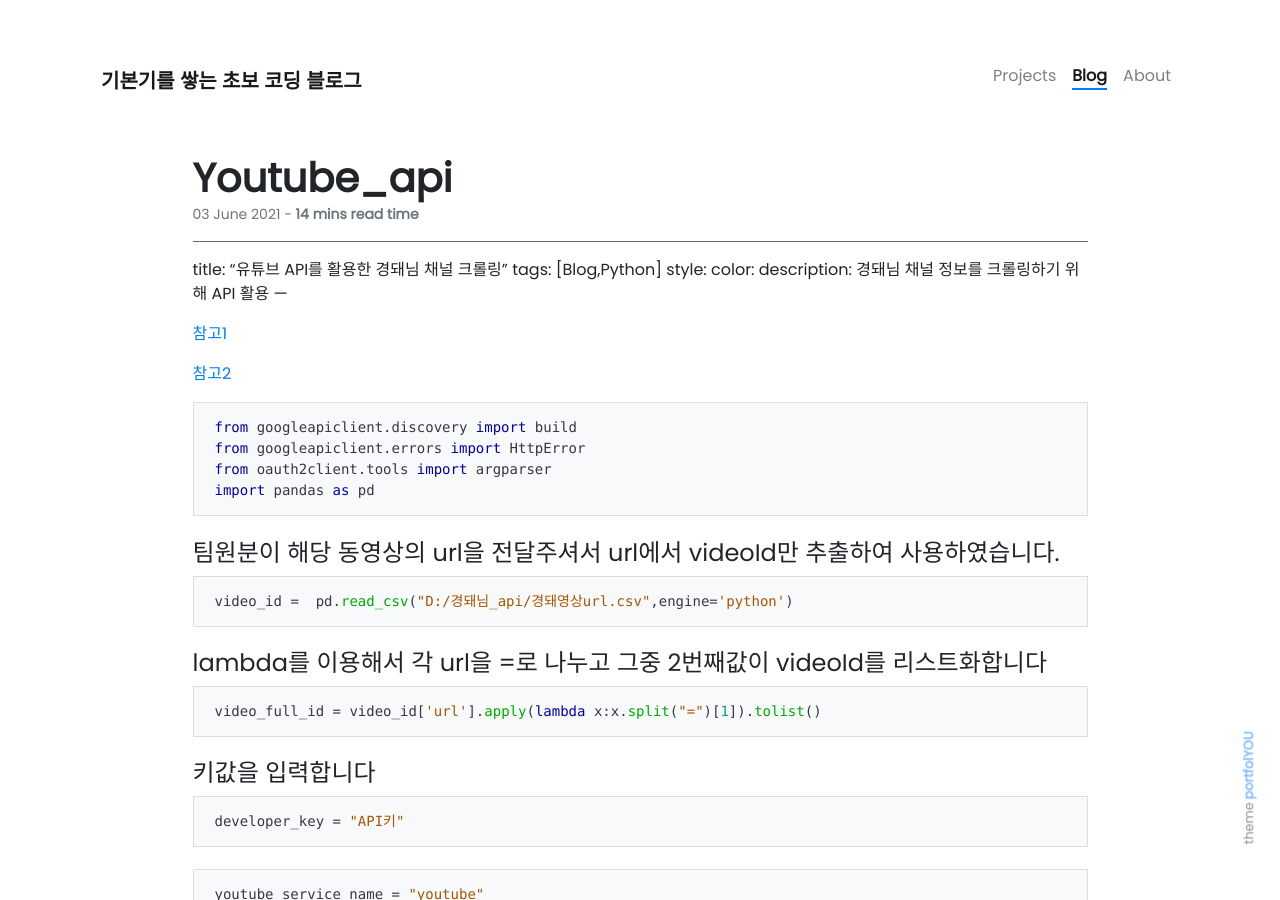
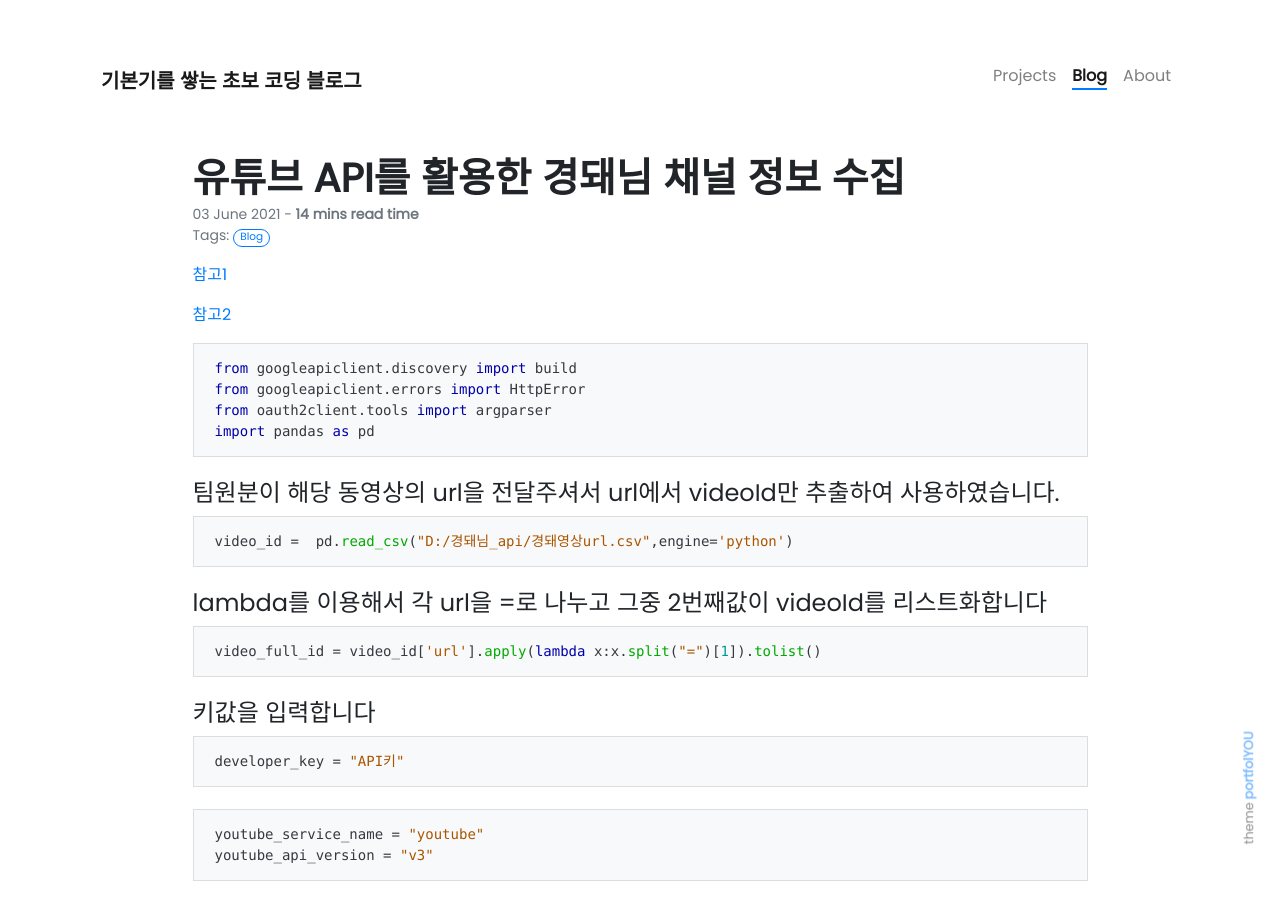
Before and after one commit to jyeon94/jyeon94.github.io, a Jekyll site: the page built from _posts/2021-06-03-youtube_api.mdi.md, in a window 1280 px wide and 900 px high. Built offline with Jekyll 4.4.1, drawn with Linux system fonts in a browser that asks for light colours; nearby versions of some CDN libraries; our own code applies the rules of GitHub Pages for plain Markdown files.

Commit message:
Update and rename 2021-06-03-youtube_api.md to 2021-06-03-youtube_api.mdi.md

```diff
--- a/_posts/2021-06-03-youtube_api.md
+++ b/_posts/2021-06-03-youtube_api.mdi.md
@@ -1,10 +1,9 @@
-
 ---
-title: "유튜브 API를 활용한 경돼님 채널 크롤링"
-tags: [Blog,Python]
+title: "유튜브 API를 활용한 경돼님 채널 정보 수집"
+tags: [Blog,]
 style:
 color:
-description: 경돼님 채널 정보를 크롤링하기 위해 API 활용
+description: 스터디에서 활용할 정보 유튜브 API를 활용하여 수집
 ---
 
 [참고1](https://yobro.tistory.com/193?category=793224)
```
